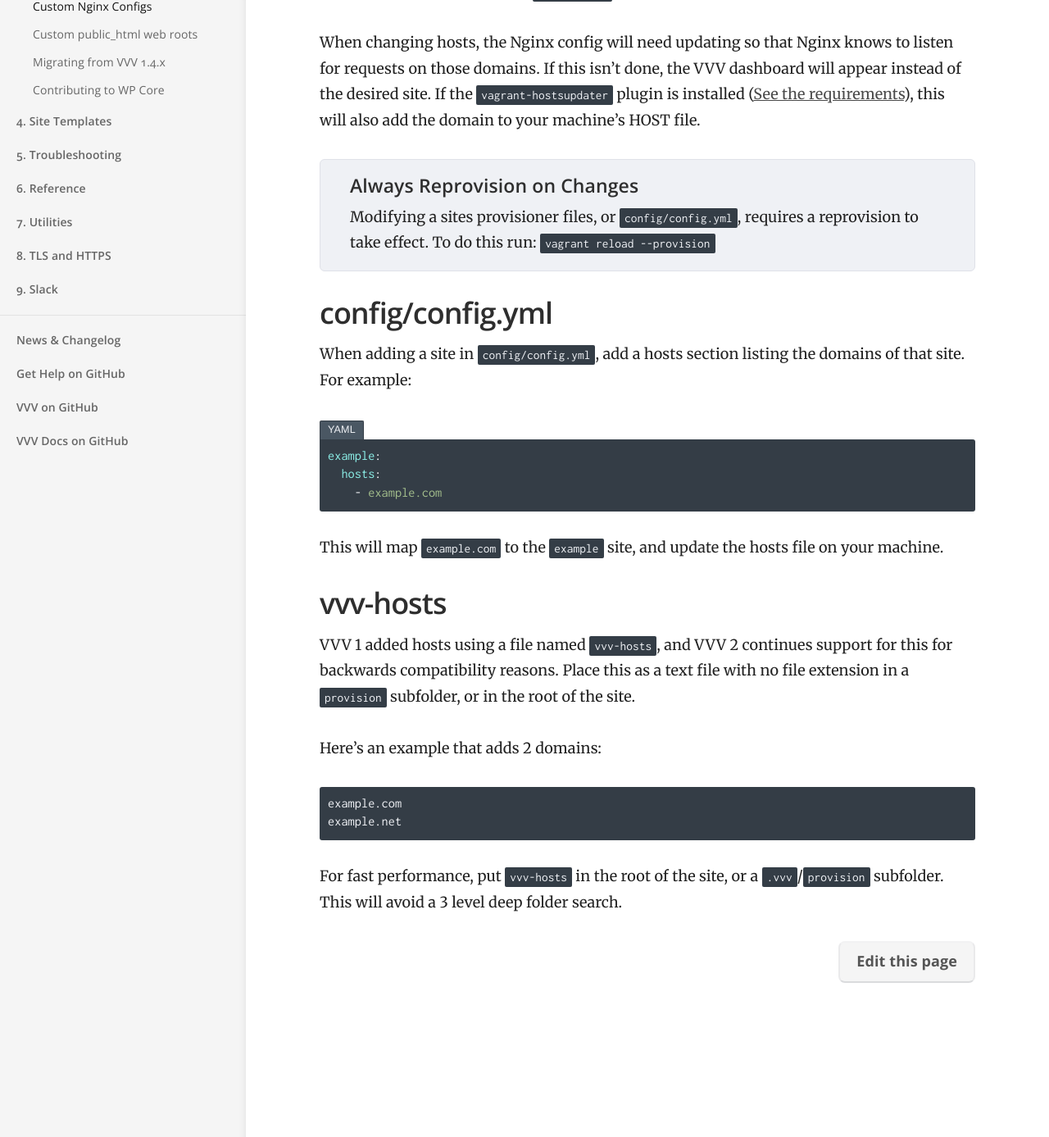
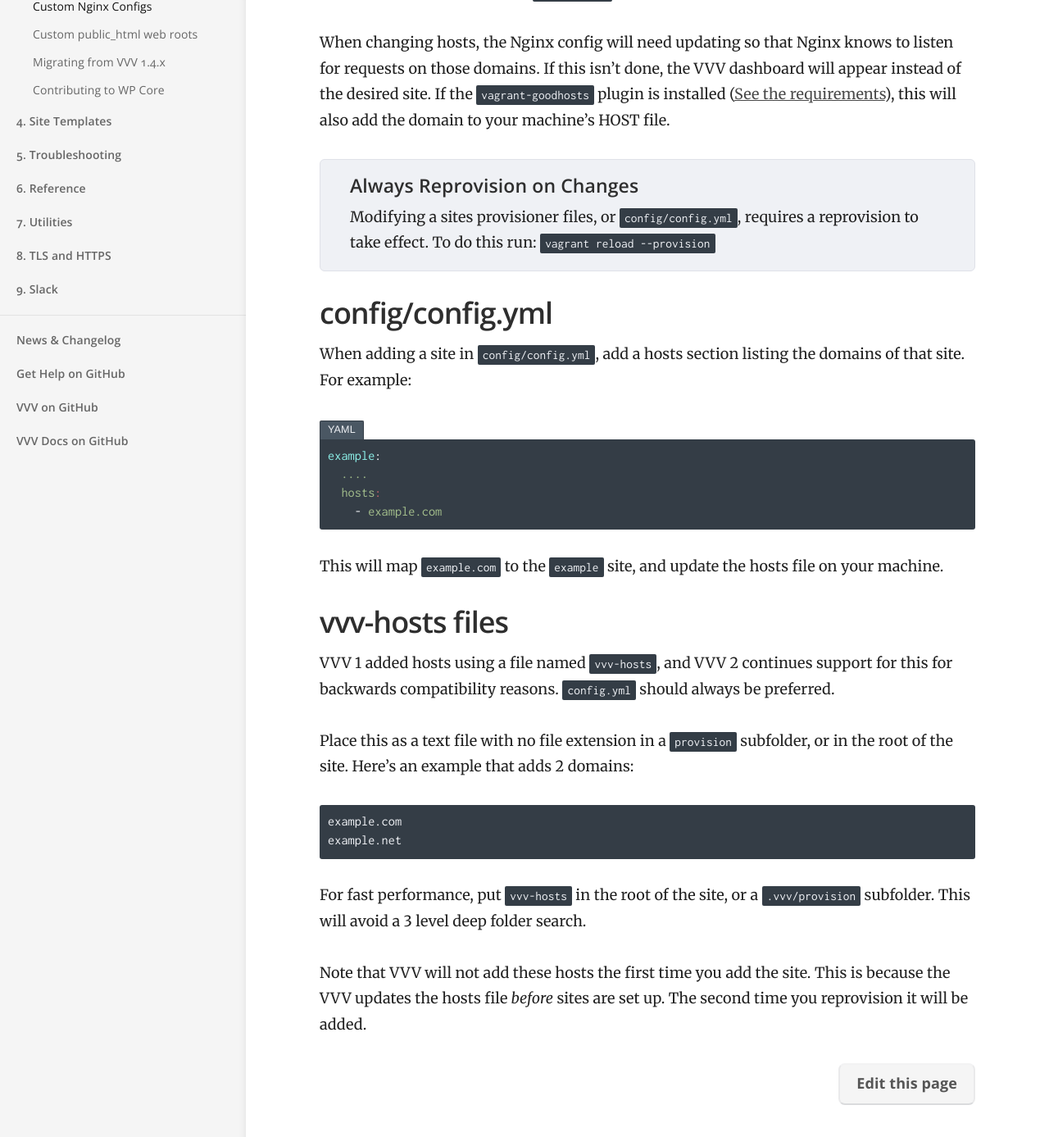
Before and after one commit to Varying-Vagrant-Vagrants/varyingvagrantvagrants.org, a Jekyll site: the page built from docs/en-US/adding-a-new-site/custom-domains-hosts.md, in a window 1280 px wide and 1400 px high, scrolled down 453 px. Shown: the top 1387 px of the window at 82% size. Built offline with Jekyll 4.4.1, drawn with Linux system fonts in a browser that asks for light colours.

Commit message:
replace a reference to hostsupdater with goodhosts

````diff
--- a/docs/en-US/adding-a-new-site/custom-domains-hosts.md
+++ b/docs/en-US/adding-a-new-site/custom-domains-hosts.md
@@ -14,7 +14,7 @@ There are 3 ways to define hosts
 
 The recommended way is to use the `config/config.yml` file. `vvv-hosts` is supported for backwards compatibility, and `vvv-init.sh` can be used for edge circumstances.
 
-When changing hosts, the Nginx config will need updating so that Nginx knows to listen for requests on those domains. If this isn't done, the VVV dashboard will appear instead of the desired site. If the `vagrant-hostsupdater` plugin is installed ([See the requirements](../installation/software-requirements.md)), this will also add the domain to your machine's HOST file.
+When changing hosts, the Nginx config will need updating so that Nginx knows to listen for requests on those domains. If this isn't done, the VVV dashboard will appear instead of the desired site. If the `vagrant-goodhosts` plugin is installed ([See the requirements](../installation/software-requirements.md)), this will also add the domain to your machine's HOST file.
 
 {% include always_reprovision.html %}
 
@@ -24,21 +24,24 @@ When adding a site in `config/config.yml`, add a hosts section listing the domai
 
 ```yaml
 example:
+  ....
   hosts:
     - example.com
 ```
 
 This will map `example.com` to the `example` site, and update the hosts file on your machine.
 
-## vvv-hosts
+## vvv-hosts files
 
-VVV 1 added hosts using a file named `vvv-hosts`, and VVV 2 continues support for this for backwards compatibility reasons. Place this as a text file with no file extension in a `provision` subfolder, or in the root of the site.
+VVV 1 added hosts using a file named `vvv-hosts`, and VVV 2 continues support for this for backwards compatibility reasons. `config.yml` should always be preferred.
 
-Here's an example that adds 2 domains:
+Place this as a text file with no file extension in a `provision` subfolder, or in the root of the site. Here's an example that adds 2 domains:
 
 ```
 example.com
 example.net
 ```
 
-For fast performance, put `vvv-hosts` in the root of the site, or a `.vvv`/`provision` subfolder. This will avoid a 3 level deep folder search.
+For fast performance, put `vvv-hosts` in the root of the site, or a `.vvv/provision` subfolder. This will avoid a 3 level deep folder search.
+
+Note that VVV will not add these hosts the first time you add the site. This is because the VVV updates the hosts file _before_ sites are set up. The second time you reprovision it will be added.
````
